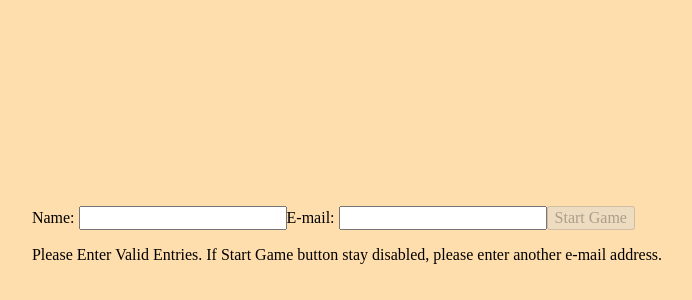
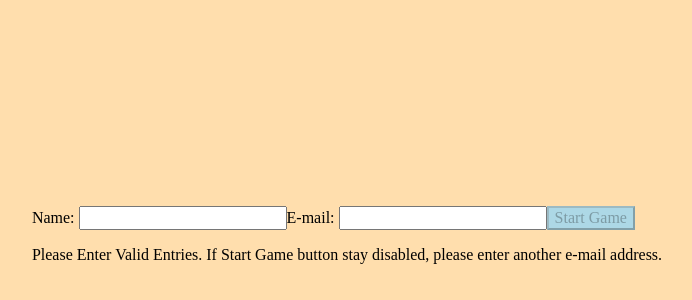
Before and after one commit to vasyarogov84/gameProject, a React app: page / in a window 1280 px wide. Shown: the part 144-444 px from the top of the page, without its empty margins (293-985 px from the left). Built offline with nearby package versions, Linux system fonts and the light colour scheme.

Commit message:
working with scss

```diff
--- a/script/components/user.js
+++ b/script/components/user.js
@@ -82,7 +82,7 @@ class User extends React.Component {
                 <form className="userForm" onSubmit={this.submitUser}>
                     Name: <input name="name" onChange={this.checkName} />
                     E-mail: <input name="email" onChange={this.checkEmail} />
-                    <button disabled={this.check()}>Start Game</button>
+                    <button className="button" disabled={this.check()}>Start Game</button>
                     {this.state.message && <p>Please Enter Valid Entries. If Start Game button stay disabled, please enter another e-mail address.</p>}
                     {!this.state.validEmail && <p style={{ "color": "red" }}>Email already used by other Player</p>}
                 </form>
--- a/script/styles/components/_user.scss
+++ b/script/styles/components/_user.scss
@@ -1,7 +1,13 @@
 .userForm {
     margin:35rem auto  0rem auto;
+    display: table;
+    font-size: 1.6rem;
+    padding: 0 1.6rem;
+}
 
-    display: table;
-
-    font-size: 1.6rem
+.button:disabled {
+    background-color: lightblue;
 }
+.button {
+    background-color:lightgreen;
+}
```
